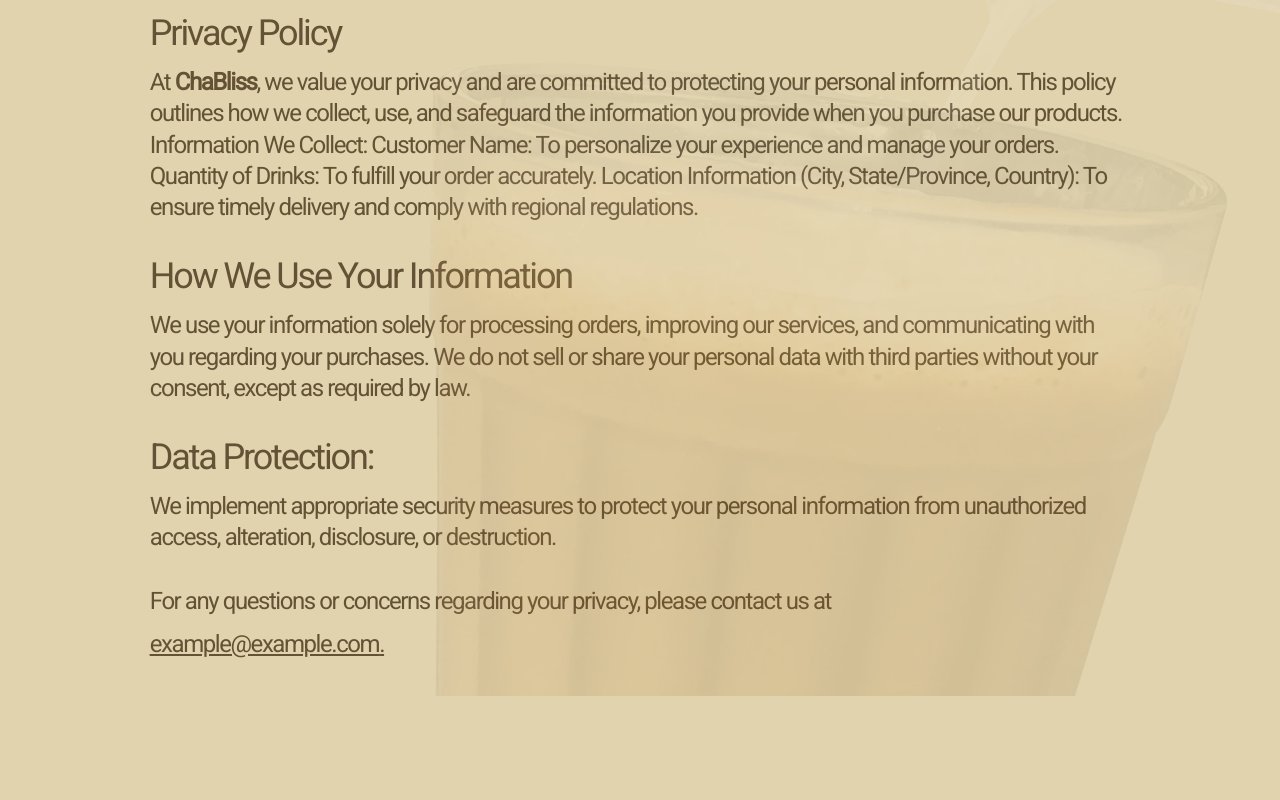
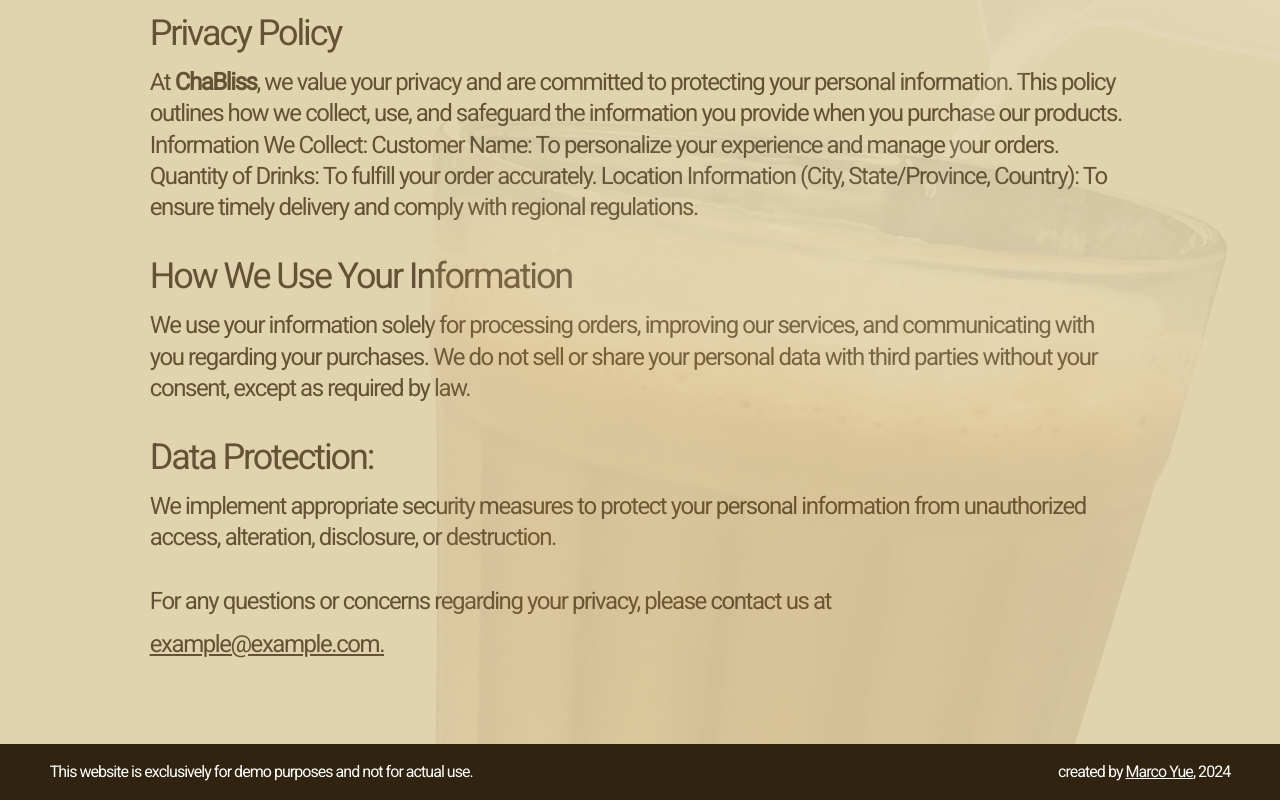
Before and after one commit to toursbylocals/sliced_bread, a Next.js app: page /privacy in a window 1280 px wide. Shown: the part 384-1184 px from the top of the page. Before the commit the page ends 1080 px from the top, so only its background shows below. Built offline with nearby package versions, Linux system fonts and the light colour scheme.

Commit message:
feat(footer): add footer

```diff
--- a/src/app/layout.tsx
+++ b/src/app/layout.tsx
@@ -3,6 +3,7 @@
 import './globals.css';
 import ReactLenis from 'lenis/react';
 import OrderPopup from '@/components/organisms/OrderPopup';
+import Footer from '@/components/organisms/Footer';
 
 export const metadata: Metadata = {
   title: 'Create Next App',
@@ -19,6 +20,7 @@
       <body className="bg-background">
         <ReactLenis root>
           <main className="min-h-screen">{children}</main>
+          <Footer />
         </ReactLenis>
 
         <OrderPopup />
--- a/src/app/order/[id]/page.tsx
+++ b/src/app/order/[id]/page.tsx
@@ -20,7 +20,7 @@
   }
 
   return (
-    <div className="relative min-h-screen">
+    <div className="relative min-h-screen pb-12">
       <GridContainer className="gap-y-8">
         <Typography
           variant="heading1"
--- a/src/app/privacy/page.tsx
+++ b/src/app/privacy/page.tsx
@@ -8,7 +8,7 @@
 
 export default async function Privacy() {
   return (
-    <div className="relative min-h-screen">
+    <div className="relative min-h-screen pb-12">
       <GridContainer className="gap-y-8">
         <Typography
           variant="heading1"
--- a/src/components/atoms/Typography.tsx
+++ b/src/components/atoms/Typography.tsx
@@ -8,6 +8,7 @@
   | 'heading3'
   | 'heading4'
   | 'description'
+  | 'description2'
   | 'link';
 
 const defaultColor = 'text-primary-400';
@@ -94,6 +95,17 @@
         </p>
       )}
 
+      {variant === 'description2' && (
+        <p
+          className={
+            `text-[1rem] leading-[1.5rem] -tracking-[0.06em] max-md:text-[0.8rem] max-md:leading-[0.8rem] ${color ? color : defaultColor} ${className} ` +
+            roboto.className
+          }
+        >
+          {children}
+        </p>
+      )}
+
       {variant === 'link' && (
         <span
           className={
--- /dev/null
+++ b/src/components/organisms/Footer.tsx
@@ -0,0 +1,29 @@
+import { GridContainer } from '../atoms/GridContainer';
+import { Typography } from '../atoms/Typography';
+
+export default function Footer() {
+  return (
+    <footer className="bg-primary-400">
+      <GridContainer className="bg-primary-400 !py-4">
+        <div className="col-span-full flex items-center justify-between">
+          <Typography variant="description2" color="text-white">
+            This website is exclusively for demo purposes and not for actual
+            use.
+          </Typography>
+
+          <Typography variant="description2" color="text-white">
+            created by{' '}
+            <a
+              href="https://github.com/yuekalong/"
+              target="_blank"
+              className="underline"
+            >
+              Marco Yue
+            </a>
+            , 2024
+          </Typography>
+        </div>
+      </GridContainer>
+    </footer>
+  );
+}
```
Also changed, not shown: 1 other file (tests, documents, lock files or other folders).
